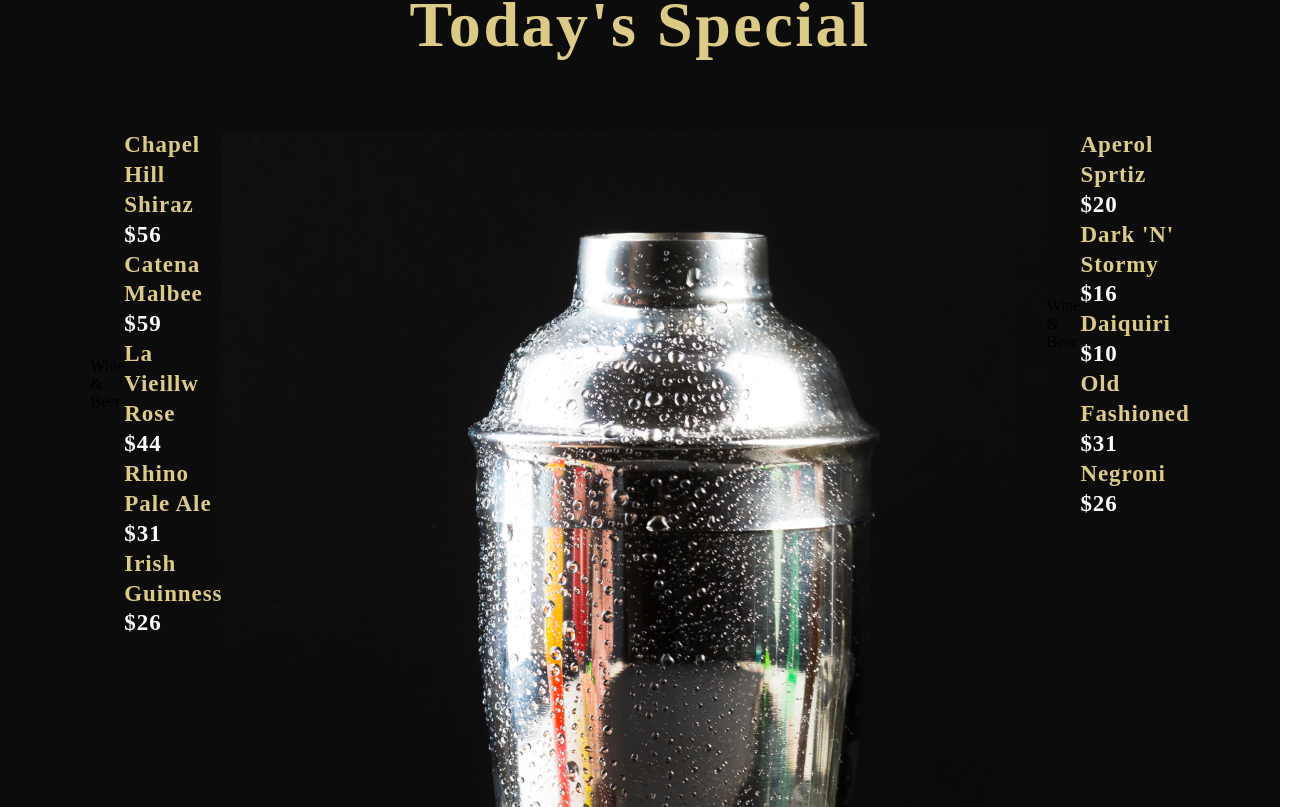
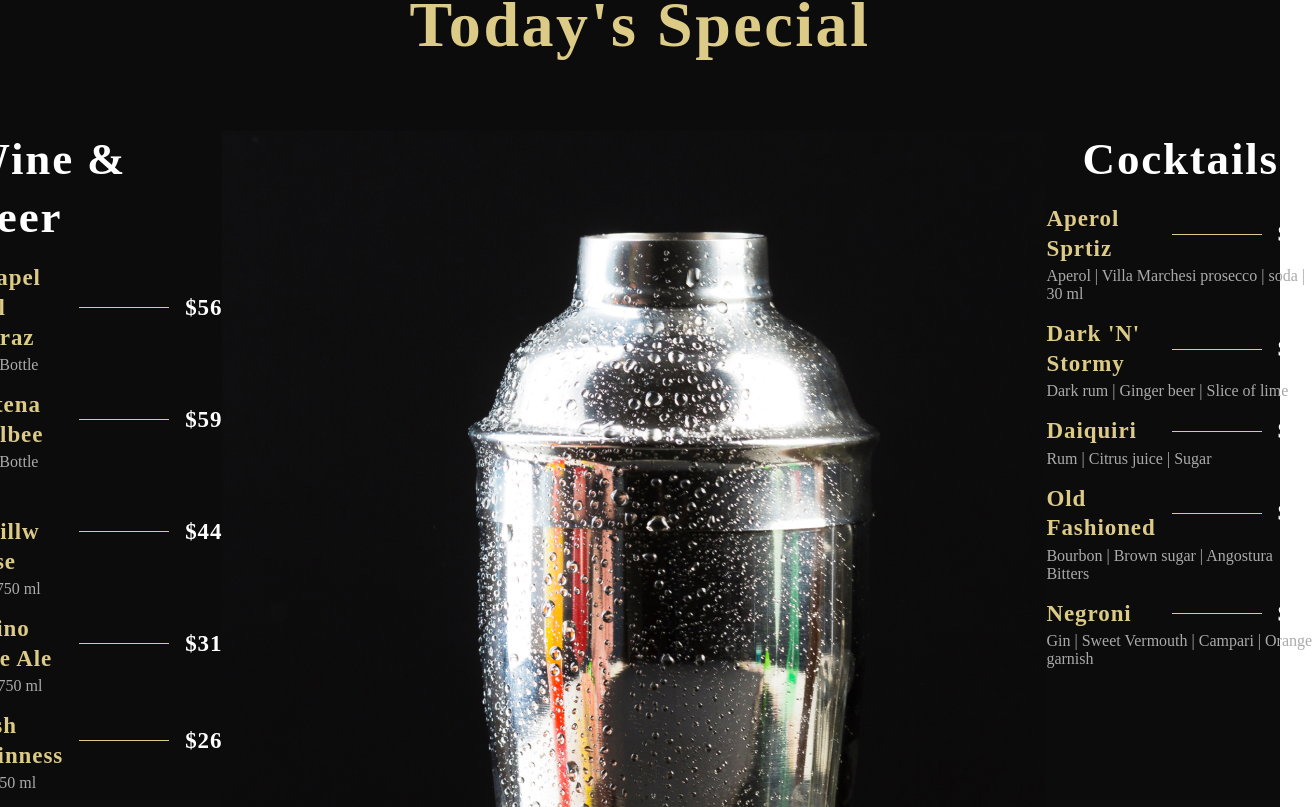
Before and after one commit to ummesalmaali/umme-restaurant, a React (Create React App) app: page / in a window 1280 px wide. Shown: the part 2313-3120 px from the top of the page, 1315 px wide, since content can reach past the window. Built offline with nearby package versions, Linux system fonts and the light colour scheme; a web font is replaced by a local one.

Commit message:
special menu

```diff
--- a/src/components/Menuitem/MenuItem.css
+++ b/src/components/Menuitem/MenuItem.css
@@ -0,0 +1,30 @@
+.app__manuIitem {
+  width: 100%;
+  margin: 1rem 0;
+  display: flex;
+  flex-direction: column;
+}
+.app__menuitem-head {
+  display: flex;
+  justify-content: space-between;
+  align-items: center;
+}
+.app__menuitem-sub {
+  width: 100%;
+  margin-top: 0.2rem;
+}
+.app__menuitem-name {
+  flex: 1;
+}
+.app__menuitem-dash {
+  width: 90px;
+  height: 1px;
+  color: var(--color-golden);
+  background: var(--color-golden);
+  margin: 0 1rem;
+}
+.app__menuitem-price {
+  display: flex;
+  justify-content: flex-end;
+  align-items: flex-end;
+}
--- a/src/components/Menuitem/MenuItem.jsx
+++ b/src/components/Menuitem/MenuItem.jsx
@@ -10,11 +10,17 @@ const MenuItem = ({ title, price, tags }) => (
           {title}
         </p>
       </div>
+      <div className="app__menuitem-dash"></div>
 
       <div className="app__menuitem-price">
         <p className="p__cormorant">{price}</p>
       </div>
     </div>
+    <div className="app__menuitem-sub">
+      <p className="p__opensana" style={{ color: "#AAA" }}>
+        {tags}
+      </p>
+    </div>
   </div>
 );
 
--- a/src/container/Menu/SpecialMenu.css
+++ b/src/container/Menu/SpecialMenu.css
@@ -14,3 +14,17 @@
   align-items: flex-start;
   flex-direction: row;
 }
+.app__specialMenu_menu_heading {
+  font-family: var(--color-base);
+  font-weight: 600;
+  font-size: 45px;
+  line-height: 58.5px;
+  letter-spacing: 0.04em;
+  color: var(--color-white);
+}
+.app__specialMenu-menu_wine,
+.app__specialMenu-menu_cocktails {
+  flex: 1;
+  width: 100%;
+  flex-direction: column;
+}
--- a/src/container/Menu/SpecialMenu.jsx
+++ b/src/container/Menu/SpecialMenu.jsx
@@ -28,7 +28,7 @@ const SpecialMenu = () => (
         <img src={images.menu} alt="" />
       </div>
       <div className="app__specialMenu-menu_cocktails flex__center">
-        <p className="app__specialMenu_menu_heading">Wine & Beer</p>
+        <p className="app__specialMenu_menu_heading">Cocktails</p>
         <div className="app__specialMenu_menu_items">
           {data.cocktails.map((cocktail, index) => (
             <MenuItem
```
